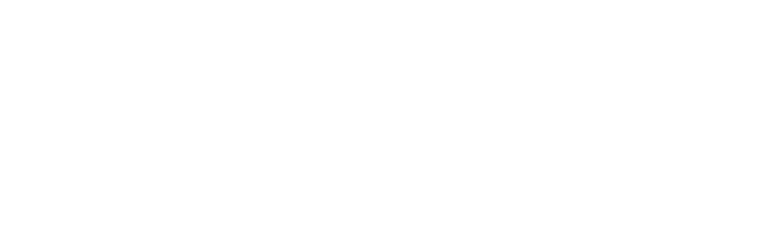
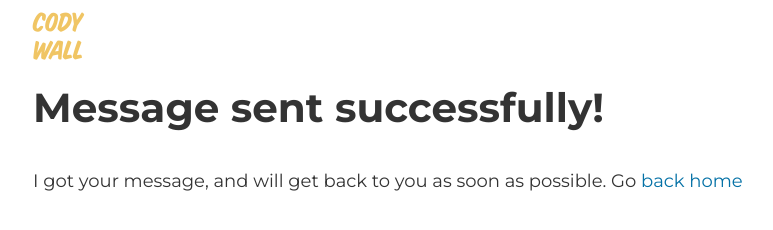
Before and after one commit to codywall/personal-portfolio, a Gatsby site: page /success in a window 1280 px wide. Before the commit this address had no page. Shown: the whole page, without its empty margins (250-1023 px from the left). Built offline with nearby package versions, Linux system fonts and the light colour scheme; Gatsby itself is replaced by a stand-in of ours.

Commit message:
Add form subit success page

```diff
--- a/src/components/contact-form.js
+++ b/src/components/contact-form.js
@@ -60,7 +60,7 @@
 const Contact = () => (
   <>
     <h4>Send me a message</h4>
-    <ContactForm name="contact" method="POST" data-netlify="true">
+    <ContactForm name="contact" method="POST" data-netlify="true" action="/success">
       <label htmlFor="name">
         Name <input type="text" id="name" name="name" />
       </label>
--- /dev/null
+++ b/src/pages/success.js
@@ -0,0 +1,15 @@
+import { Link } from 'gatsby';
+import React from 'react';
+import Layout from '../components/layout';
+
+const SuccessPage = () => (
+  <Layout>
+    <h1>Message sent successfully!</h1>
+    <p>
+      I got your message, and will get back to you as soon as possible. Go{' '}
+      <Link to="/">back home</Link>
+    </p>
+  </Layout>
+);
+
+export default SuccessPage;
```
